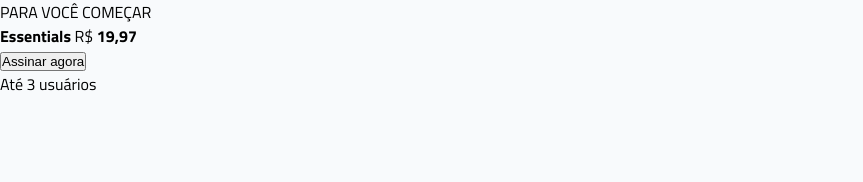
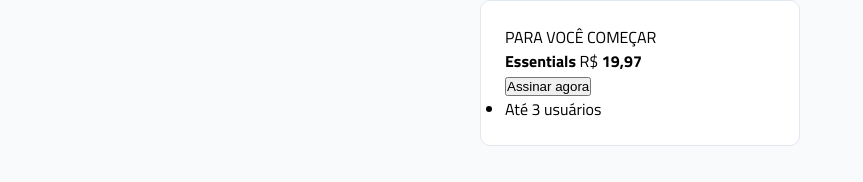
Before and after one commit to leticea/pricing-table, a plain HTML site: page index.html in a window 1280 px wide. Shown: the whole page, without its empty margins (0-863 px from the left). Drawn offline with Linux system fonts and the light colour scheme; some icons are missing.

Commit message:
feat(style.css): inner styles

```diff
--- a/style.css
+++ b/style.css
@@ -28,3 +28,15 @@
   font-family: "Titillium Web", sans-serif;
   background-color: var(--color-gray-50);
 }
+
+section {
+  width: 320px;
+  margin: auto;
+}
+
+section .inner {
+  padding: 24px;
+  background-color: var(--color-white);
+  border: 1px solid var(--color-gray-200);
+  border-radius: 10px;
+}
```
Also changed, not shown: index.html (+1 -1 lines).
